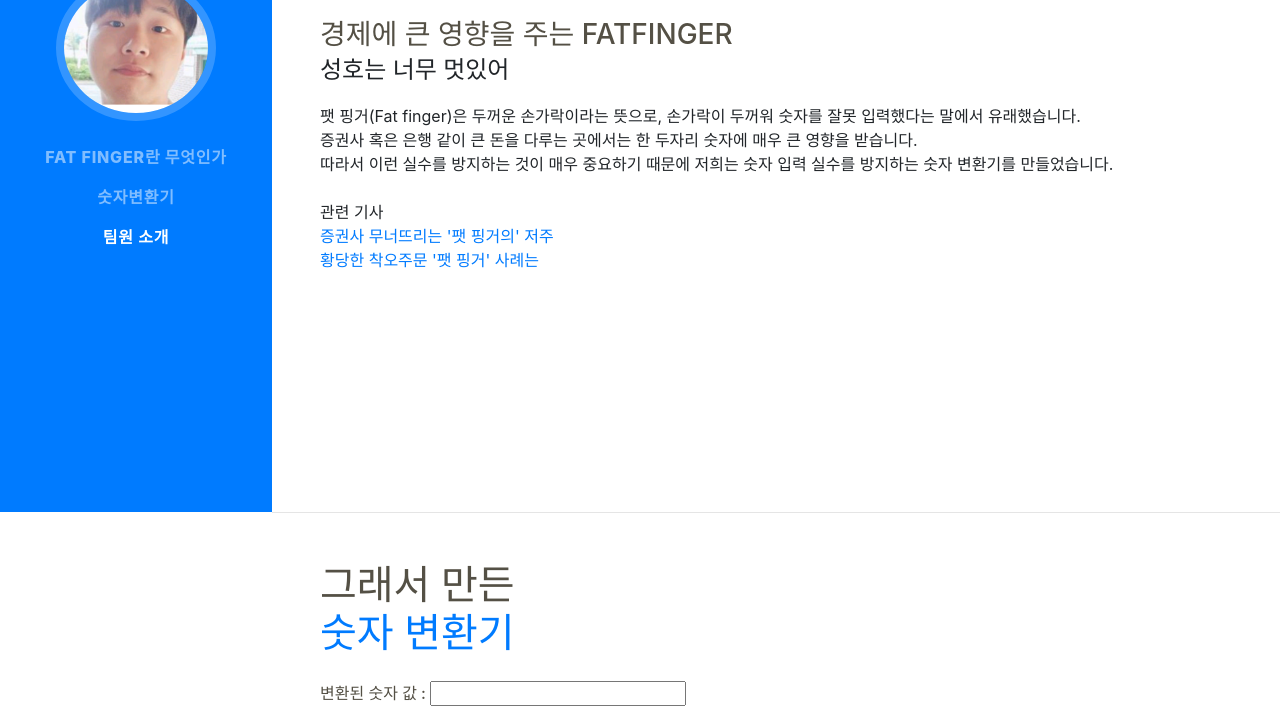
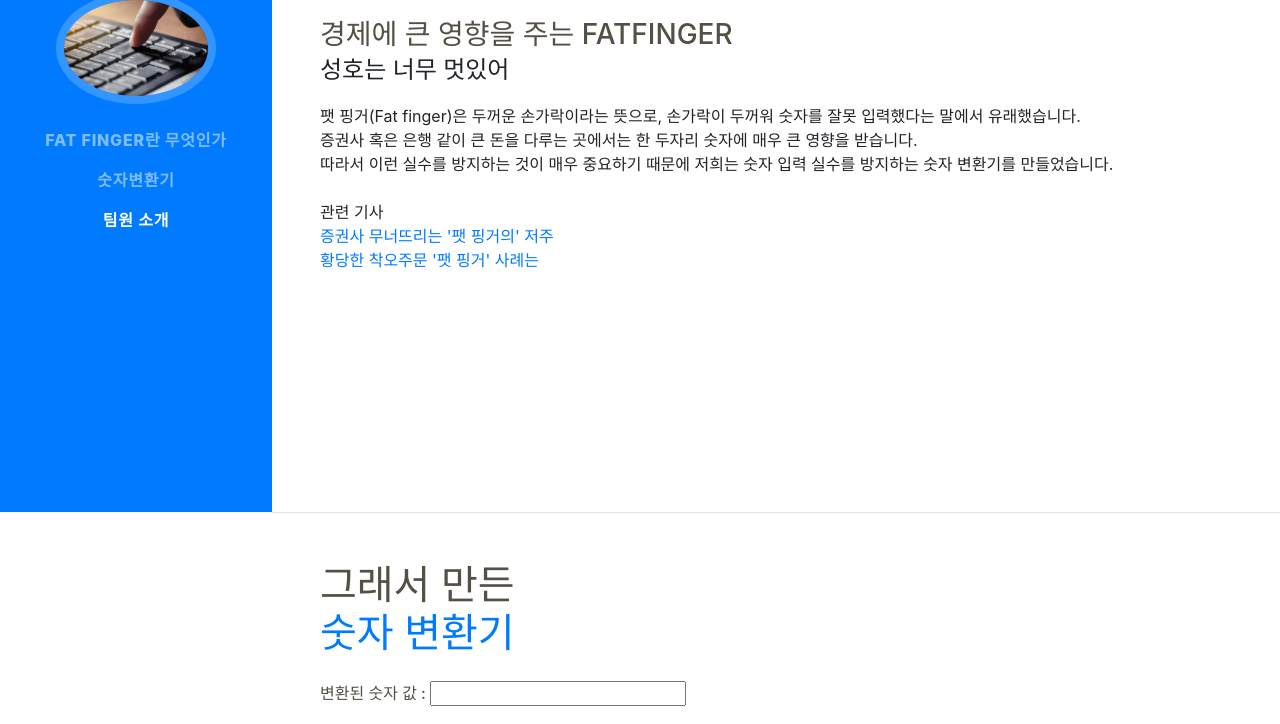
Before and after one commit to puba5/KB_JUYOO, a website with bundled scripts: page index.html in a window 1280 px wide. Shown: the part 288-1012 px from the top of the page. Built offline with nearby package versions, Linux system fonts and the light colour scheme; files whose address does not match are found by name; a web font is replaced by a local one.

Commit message:
add photo
add photo

```diff
--- a/index.html
+++ b/index.html
@@ -237,7 +237,7 @@
     <a class="navbar-brand js-scroll-trigger" href="#page-top">
       <span class="d-block d-lg-none">Fatfinger_KB</span>
       <span class="d-none d-lg-block">
-        <img class="img-fluid img-profile rounded-circle mx-auto mb-2" src="img/sungjin.png" alt="">
+        <img class="img-fluid img-profile rounded-circle mx-auto mb-2" src="img/fatfinger.jpg" alt="">
       </span>
     </a>
     <button class="navbar-toggler" type="button" data-toggle="collapse" data-target="#navbarSupportedContent"
```
